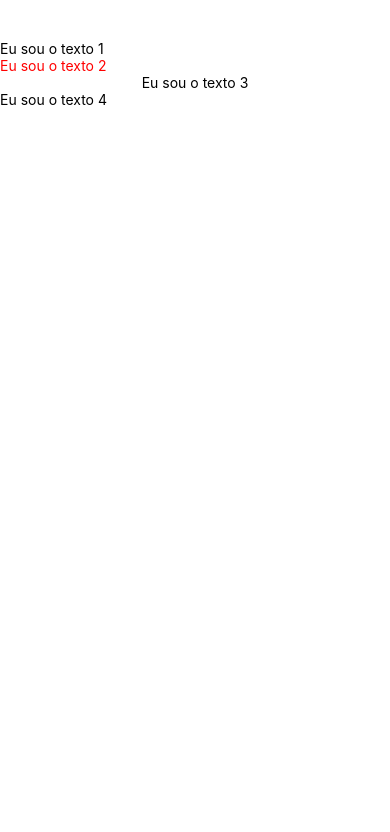
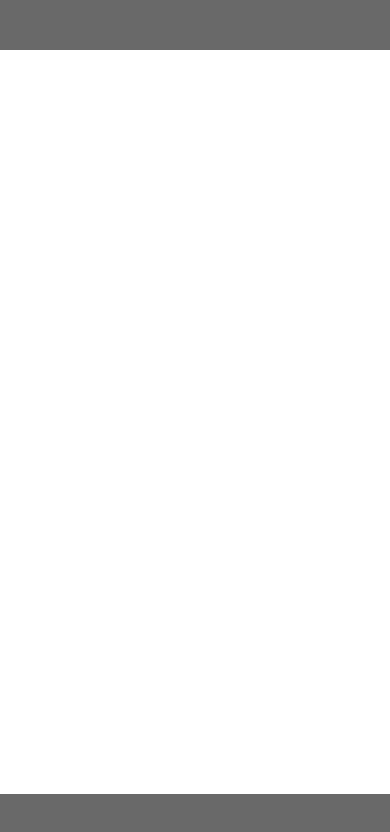
Before and after one commit to Venturim1/React-native, a React Native app: screen / in a window 390 px wide. Shown: the top 832 px of the page. Built offline with nearby package versions, Linux system fonts and the light colour scheme.

Commit message:
Ajustando o tamanho das views

```diff
--- a/App.js
+++ b/App.js
@@ -4,11 +4,10 @@ import {View, Text, StyleSheet} from 'react-native'
 class App extends Component {
   render() {
     return(
-      <View>
-          <Text style={styles.margem}>Eu sou o texto 1</Text>
-          <Text style={styles.cor}>Eu sou o texto 2</Text>
-          <Text style={styles.alinhaTexto}>Eu sou o texto 3</Text>
-          <Text>Eu sou o texto 4</Text>
+      <View style={{flex:1, backgroundColor: '#b5b3b3'}}>
+          <View style={{height:50, backgroundColor: '#696969'}} ></View>
+          <View style={{flex:1, backgroundColor: '#ffffff'}} ></View>
+          <View style={{height:50, backgroundColor: '#696969'}} ></View>
       </View>
     )
   }
```
